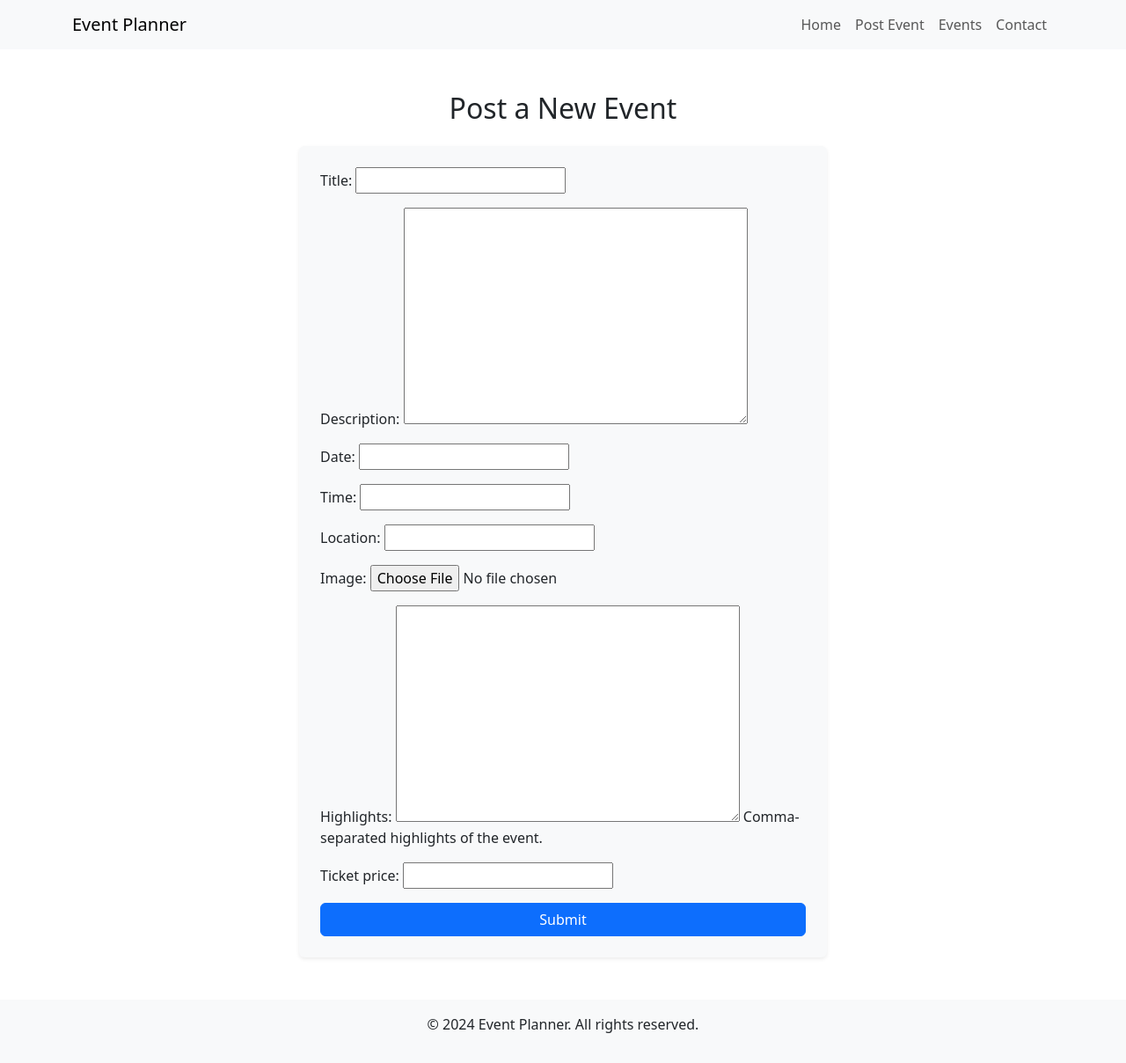
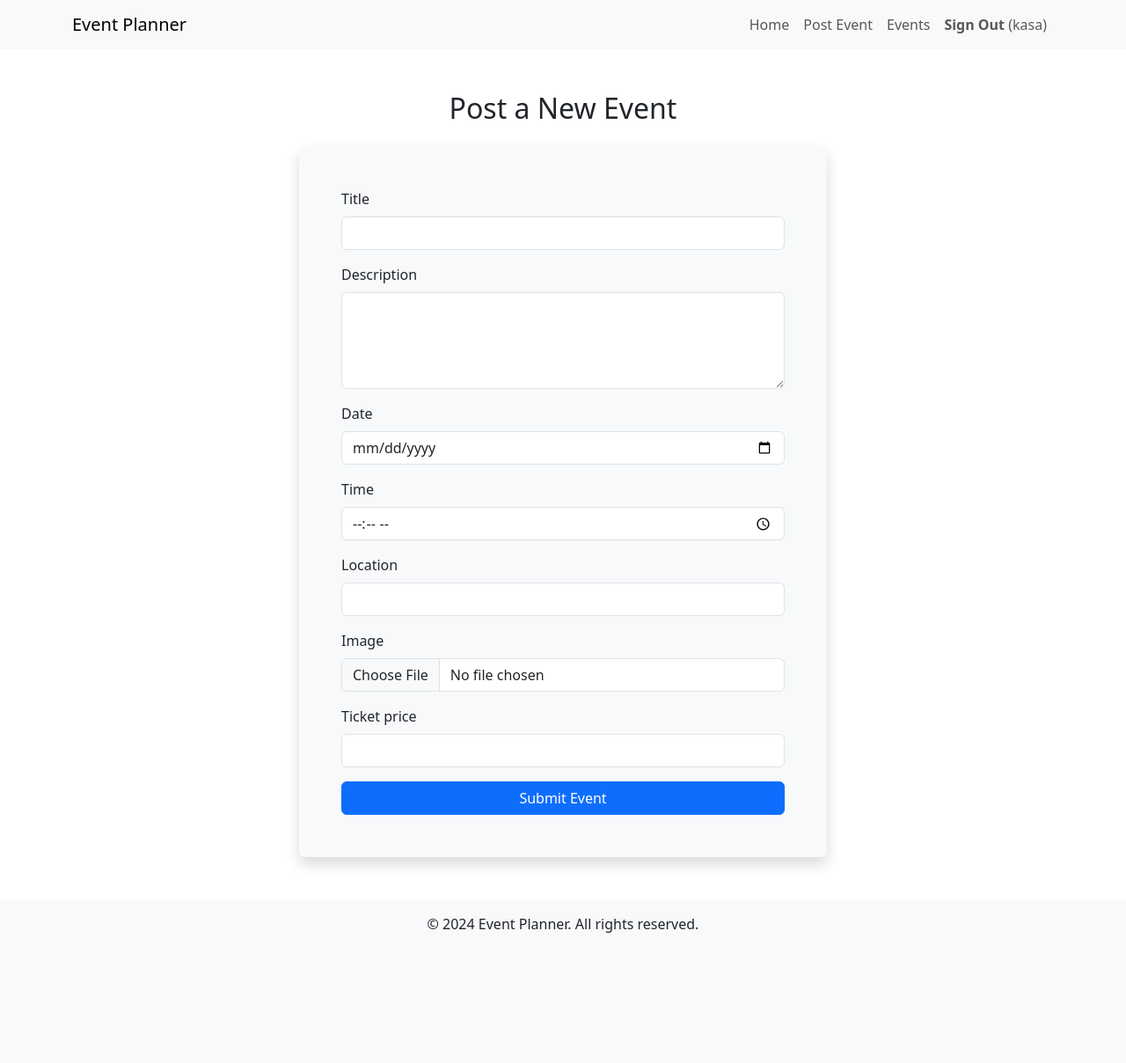
Before and after one commit to siboniseni/event_planner, a Django app: page /post_event/ in a window 1280 px wide. Shown: the whole page at 88% size. After the commit the page ends 1060 px from the top, so only its background shows below. Run offline with Django 5.2, Linux system fonts and the light colour scheme; a user stored in the database is signed in.

Commit message:
signin/signout, posted an event

```diff
--- a/events/forms.py
+++ b/events/forms.py
@@ -5,4 +5,13 @@ from .models import Event
 class EventForm(forms.ModelForm):
     class Meta:
         model = Event
-        fields = ["title", "description", "date", "time", "location", "image", "highlights", "ticket_price"]
+        fields = ["title", "description", "date", "time", "location", "image", "ticket_price"]
+        widgets = {
+            'title': forms.TextInput(attrs={'class': 'form-control'}),
+            'description': forms.Textarea(attrs={'class': 'form-control', 'rows': 4}),
+            'date': forms.DateInput(attrs={'class': 'form-control', 'type': 'date'}),
+            'time': forms.TimeInput(attrs={'class': 'form-control', 'type': 'time'}),
+            'location': forms.TextInput(attrs={'class': 'form-control'}),
+            'image': forms.ClearableFileInput(attrs={'class': 'form-control'}),
+            'ticket_price': forms.NumberInput(attrs={'class': 'form-control'}),
+        }
--- a/events/templates/events/base.html
+++ b/events/templates/events/base.html
@@ -23,7 +23,19 @@
                     <li class="nav-item"><a class="nav-link" href="{% url 'events:home' %}">Home</a></li>
                     <li class="nav-item"><a class="nav-link" href="{% url 'events:post_event' %}">Post Event</a></li>
                     <li class="nav-item"><a class="nav-link" href="{% url 'events:event_list' %}">Events</a></li>
-                    <li class="nav-item"><a class="nav-link" href="#">Contact</a></li>
+                    <!-- <li class="nav-item"><a class="nav-link" href="#">Contact</a></li> -->
+
+                    {% if user.is_authenticated %}
+                        <!-- User is logged in -->
+                        <li class="nav-item">
+                            <a class="nav-link" href="{% url 'user_auth:logout' %}"><strong>Sign Out</strong> ({{ user.username }})</a>
+                        </li>
+                    {% else %}
+                        <!-- User is not logged in -->
+                        <li class="nav-item">
+                            <a class="nav-link" href="{% url 'user_auth:login' %}"><strong>Sign In</strong></a>
+                        </li>
+                    {% endif %}
                 </ul>
             </div>
         </div>
--- a/events/templates/events/event_detail.html
+++ b/events/templates/events/event_detail.html
@@ -2,7 +2,7 @@
 
 {% block content %}
 <div class="container my-5">
-    <a href="{% url 'event_list' %}" class="btn btn-outline-secondary mb-3">← Back to Events</a>
+    <a href="{% url 'events:event_list' %}" class="btn btn-outline-secondary mb-3">← Back to Events</a>
     <div class="row">
         <div class="col-md-6">
             <img src="{{ event.image.url }}" alt="{{ event.title }}" class="img-fluid rounded">
--- a/events/templates/events/event_list.html
+++ b/events/templates/events/event_list.html
@@ -15,7 +15,7 @@
                     <h5 class="card-title">{{ event.title }}</h5>
                     <p class="card-text">{{ event.description|truncatewords:20 }}</p>
                     <p class="text-muted"><strong>Date:</strong> {{ event.date|date:"F j, Y" }}</p>
-                    <a href="{% url 'event_detail' event.pk %}" class="btn btn-primary">Learn More</a>
+                    <a href="{% url 'events:event_detail' event.pk %}" class="btn btn-primary">Learn More</a>
                 </div>
             </div>
         </div>
--- a/events/templates/events/post_event.html
+++ b/events/templates/events/post_event.html
@@ -3,12 +3,21 @@
 {% block content %}
 <div class="container mt-5">
     <h2 class="text-center mb-4">Post a New Event</h2>
-    <form method="post" enctype="multipart/form-data" class="bg-light p-4 rounded shadow-sm" style="max-width: 600px; margin: 0 auto;">
+    <form method="post" enctype="multipart/form-data" class="bg-light p-5 rounded shadow" style="max-width: 600px; margin: 0 auto;">
         {% csrf_token %}
+
+        <!-- Render form fields explicitly -->
+        {% for field in form %}
         <div class="mb-3">
-            {{ form.as_p }}
+            <label for="{{ field.id_for_label }}" class="form-label">{{ field.label }}</label>
+            {{ field }}
+            {% if field.errors %}
+            <div class="text-danger small mt-1">{{ field.errors }}</div>
+            {% endif %}
         </div>
-        <button type="submit" class="btn btn-primary w-100">Submit</button>
+        {% endfor %}
+
+        <button type="submit" class="btn btn-primary w-100">Submit Event</button>
     </form>
 </div>
 {% endblock %}
--- a/events/views.py
+++ b/events/views.py
@@ -27,7 +27,7 @@ def event_detail(request, pk):
         # Save the new comment
         Comment.objects.create(event=event, name=name, text=text)
 
-        return redirect('event_detail', pk=event.pk)  # Redirect to the same event page to show the new comment
+        return redirect('events:event_detail', pk=event.pk)  # Redirect to the same event page to show the new comment
 
     return render(request, 'events/event_detail.html', {'event': event})
 
@@ -40,7 +40,7 @@ def post_event(request):
             event = form.save(commit=False)
             event.organizer = request.user  # Set the logged-in user as the organizer
             event.save()
-            return redirect("event_list")  # Redirect to the event list
+            return redirect("events:event_list")  # Redirect to the event list
     else:
         form = EventForm()
     return render(request, "events/post_event.html", {"form": form})
--- a/user_auth/templates/registration/login.html
+++ b/user_auth/templates/registration/login.html
@@ -6,6 +6,7 @@
 
 <div class="container mt-5">
     <h1 class="text-center mb-4">Login</h1>
+    <p class="text-center mb-4">Please log in to access event posting and other features!</p>
 
     <form action="{% url 'user_auth:login' %}" method="post"
         class="bg-light p-4 rounded shadow-sm" style="max-width: 400px; margin: 0 auto;">
--- a/user_auth/templates/registration/signup.html
+++ b/user_auth/templates/registration/signup.html
@@ -34,6 +34,10 @@
 
         <button type="submit" class="btn btn-primary w-100">Sign Up</button>
     </form>
+
+    <div class="mt-3 text-center">
+        <p>Have an account? <a href="{% url 'user_auth:login' %}">login here</a></p>
+    </div>
 </div>
 
 {% endblock %}
--- a/user_auth/urls.py
+++ b/user_auth/urls.py
@@ -6,4 +6,5 @@ app_name = 'user_auth'
 urlpatterns = [
     path('login/', views.user_login, name='login'),
     path('signup/', views.register, name='signup'),
+    path('logout/', views.user_logout, name='logout'),
 ]
```
Also changed, not shown: user_auth/views.py (+6 -1 lines), db.sqlite3, media/uploads/events/street.webp (added), media/uploads/events/street_ASzCgrv.webp (added), media/uploads/events/tickets.jpeg (added).
